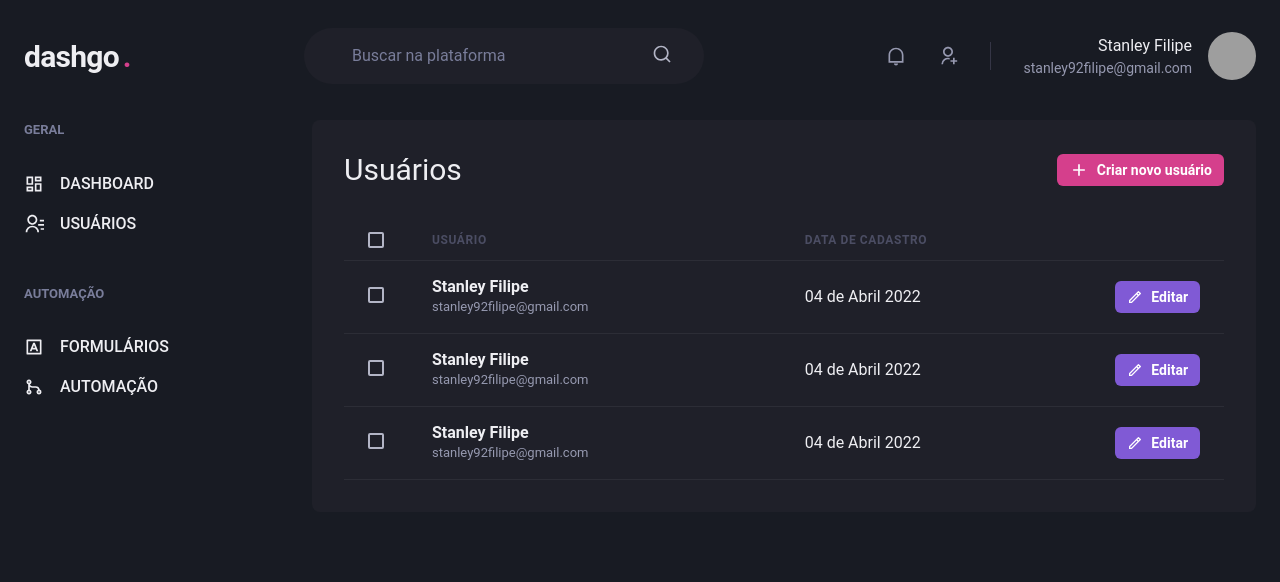
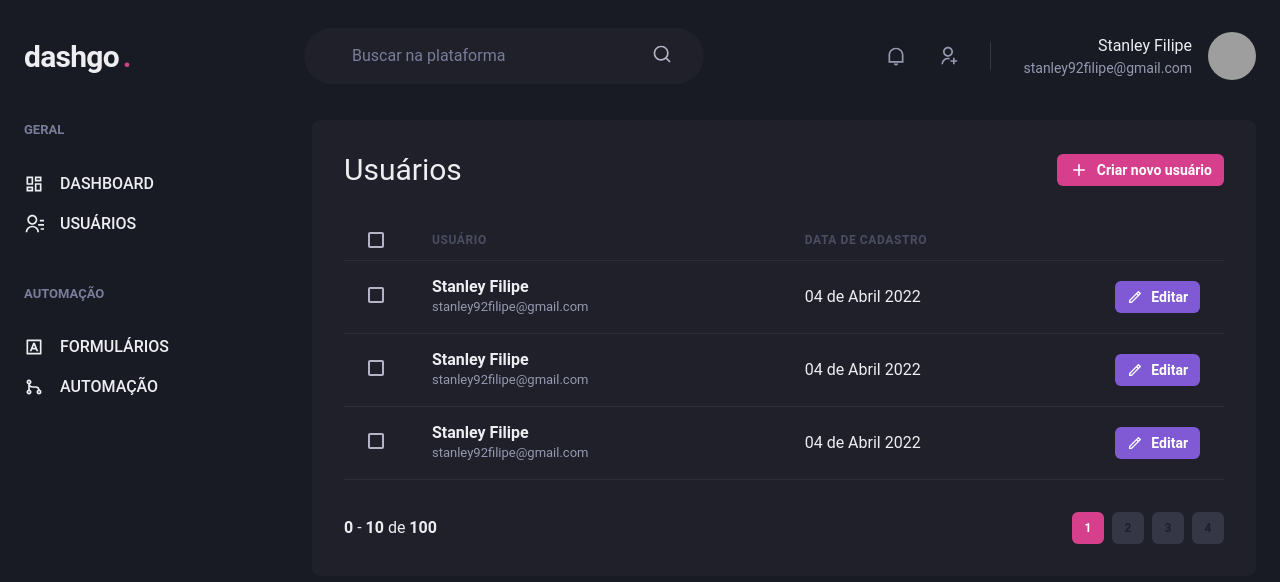
Before and after one commit to stanlino/DashGo, a Next.js app: page /users in a window 1280 px wide. Shown: the top 582 px of the page. Built offline with nearby package versions, Linux system fonts and the light colour scheme; grey boxes are pictures that could not be loaded.

Commit message:
feat: create Pagination component

```diff
--- /dev/null
+++ b/src/components/pagination.tsx
@@ -0,0 +1,65 @@
+import { Box, Button, Stack } from "@chakra-ui/react";
+
+export function Pagination() {
+  return (
+    <Stack
+      direction='row'
+      mt='8'
+      justify='space-between'
+      align='center'
+      spacing='6'
+    >
+      <Box>
+        <strong>0</strong> - <strong>10</strong> de <strong>100</strong>
+      </Box>
+      <Stack direction='row' spacing='2'>
+        <Button
+          size='sm'
+          fontSize='xs'
+          w='4'
+          colorScheme='pink'
+          disabled
+          _disabled={{
+            bgColor: 'pink.500',
+            cursor: 'default'
+          }}
+        >
+          1
+        </Button>
+        <Button
+          size='sm'
+          fontSize='xs'
+          w='4'
+          bg='gray.700'
+          _hover={{
+            bg: 'gray.500'
+          }}
+        >
+          2
+        </Button>
+        <Button
+          size='sm'
+          fontSize='xs'
+          w='4'
+          bg='gray.700'
+          _hover={{
+            bg: 'gray.500'
+          }}
+        >
+          3
+        </Button>
+        <Button
+          size='sm'
+          fontSize='xs'
+          w='4'
+          bg='gray.700'
+          _hover={{
+            bg: 'gray.500'
+          }}
+        >
+          4
+        </Button>
+      </Stack>
+    </Stack>
+  )
+}
--- a/src/pages/users/index.tsx
+++ b/src/pages/users/index.tsx
@@ -1,6 +1,7 @@
 import { Box, Button, Checkbox, Flex, Heading, Icon, Table, Tbody, Td, Text, Th, Thead, Tr } from "@chakra-ui/react";
 import { RiAddLine, RiPencilLine } from "react-icons/ri";
 import { Header } from "../../components/header";
+import { Pagination } from "../../components/pagination";
 import { Sidebar } from "../../components/sidebar";
 
 export default function UserList() {
@@ -115,6 +116,8 @@
               </Tr>
             </Tbody>
           </Table>
+
+          <Pagination />
         </Box>
       </Flex>
     </Box>
```
